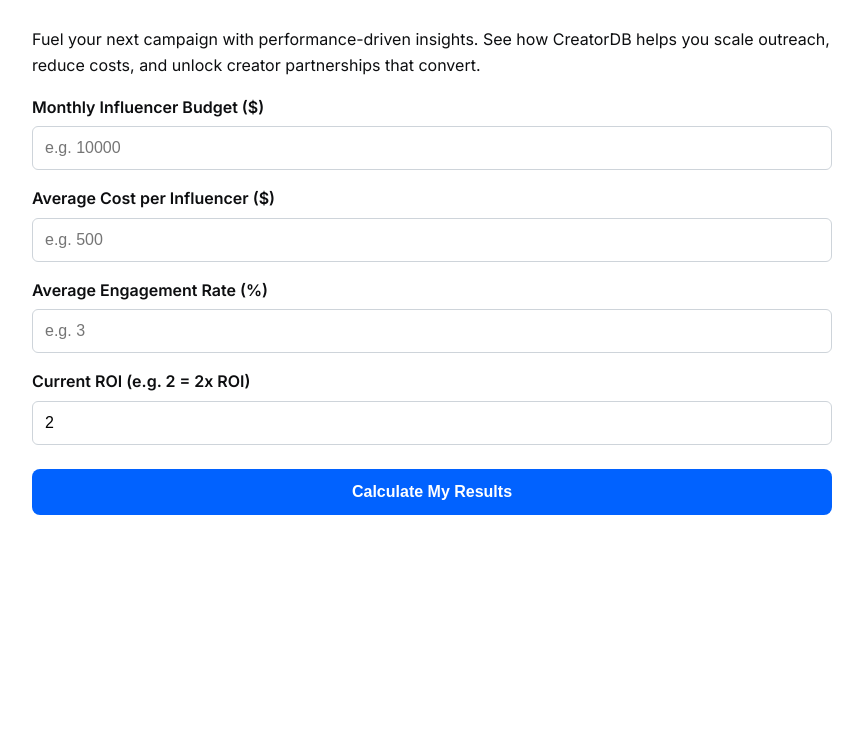
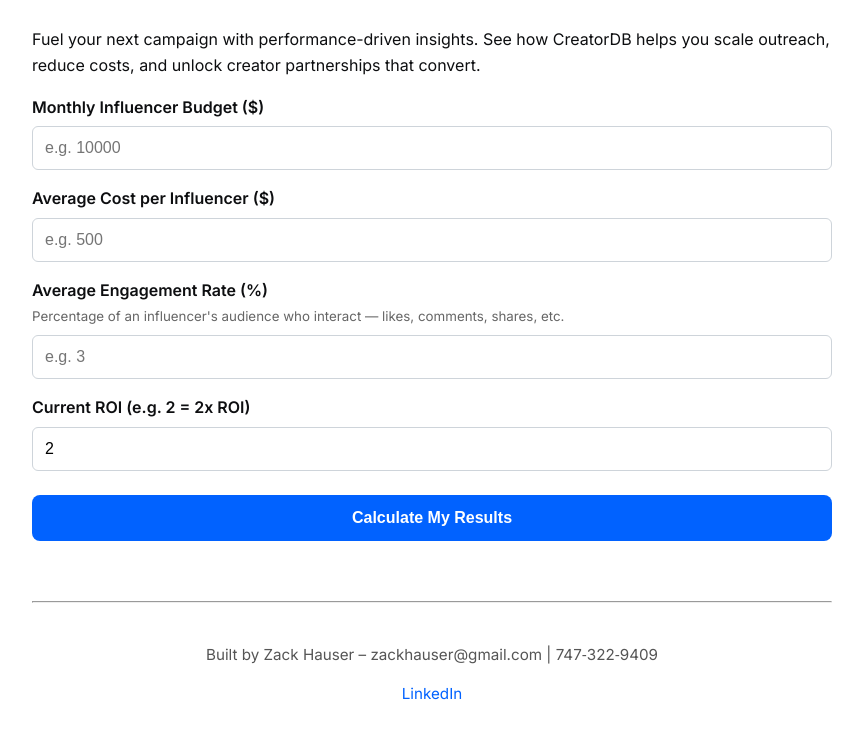
Before and after one commit to elaphantintheroom/CreatorDB, a plain HTML site: page index.html in a window 1280 px wide. Shown: the part 258-996 px from the top of the page, without its empty margins (208-1071 px from the left). Before the commit the page ends 813 px from the top, so only its background shows below. Drawn offline with Linux system fonts and the light colour scheme.

Commit message:
Add files via upload

```diff
--- a/index.html
+++ b/index.html
@@ -90,7 +90,7 @@
   <label for="costPerInfluencer">Average Cost per Influencer ($)</label>
   <input type="number" id="costPerInfluencer" placeholder="e.g. 500" required>
 
-  <label for="engagementRate">Average Engagement Rate (%)</label>
+  <label for="engagementRate">Average Engagement Rate (%)<br><small style='font-weight: 400; color: #666;'>Percentage of an influencer's audience who interact — likes, comments, shares, etc.</small></label>
   <input type="number" id="engagementRate" placeholder="e.g. 3" required>
 
   <label for="roi">Current ROI (e.g. 2 = 2x ROI)</label>
@@ -137,5 +137,10 @@
       document.getElementById("results").style.display = 'block';
     }
   </script>
+  <footer style="margin-top: 60px; text-align: center; font-size: 0.95rem; color: #555;">
+    <hr style="margin: 40px 0;">
+    <p>Built by Zack Hauser – zackhauser@gmail.com | 747‑322‑9409</p>
+    <p><a href="https://www.linkedin.com/in/zackchauser" target="_blank" style="color: #0162FF; text-decoration: none;">LinkedIn</a></p>
+  </footer>
 </body>
 </html>
```
